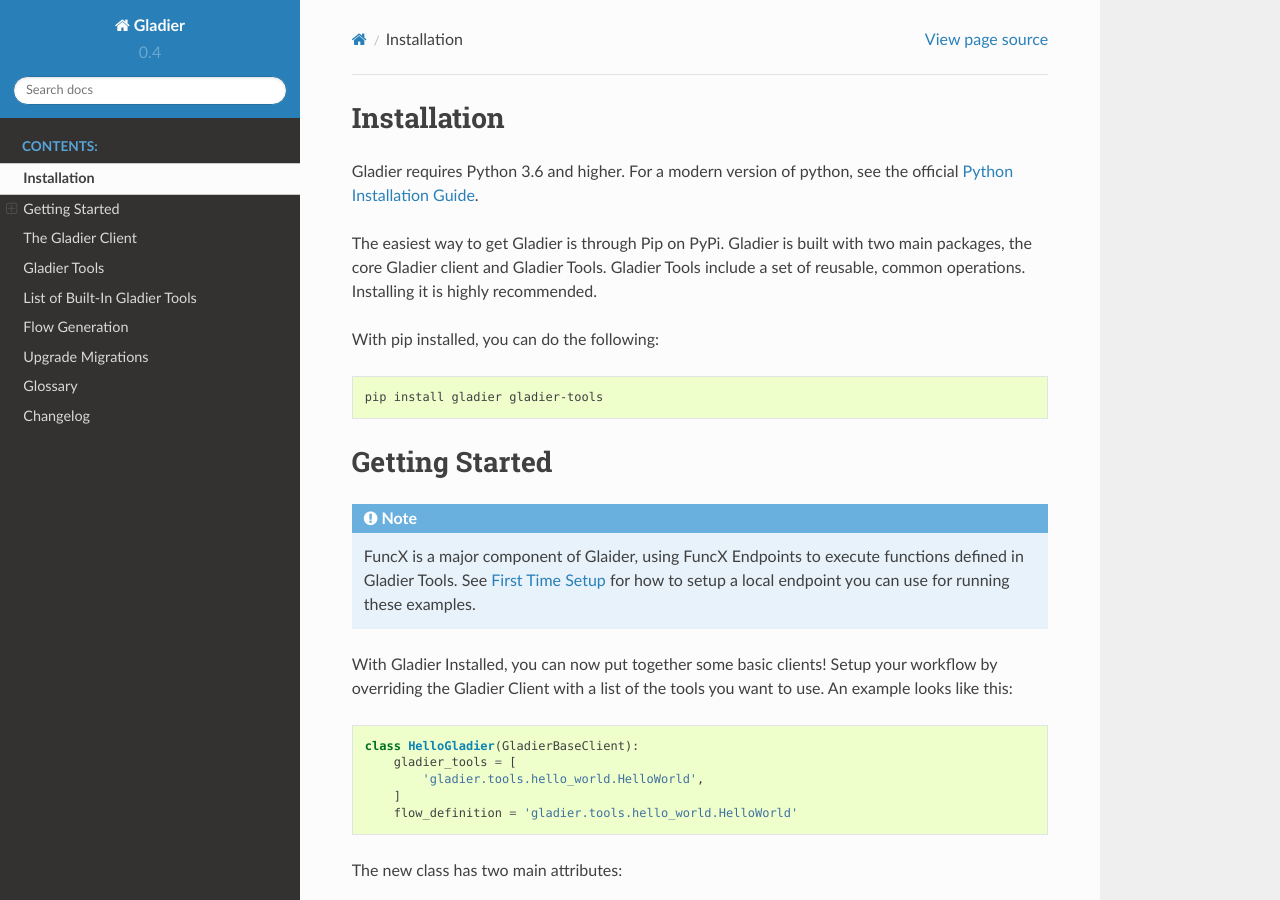
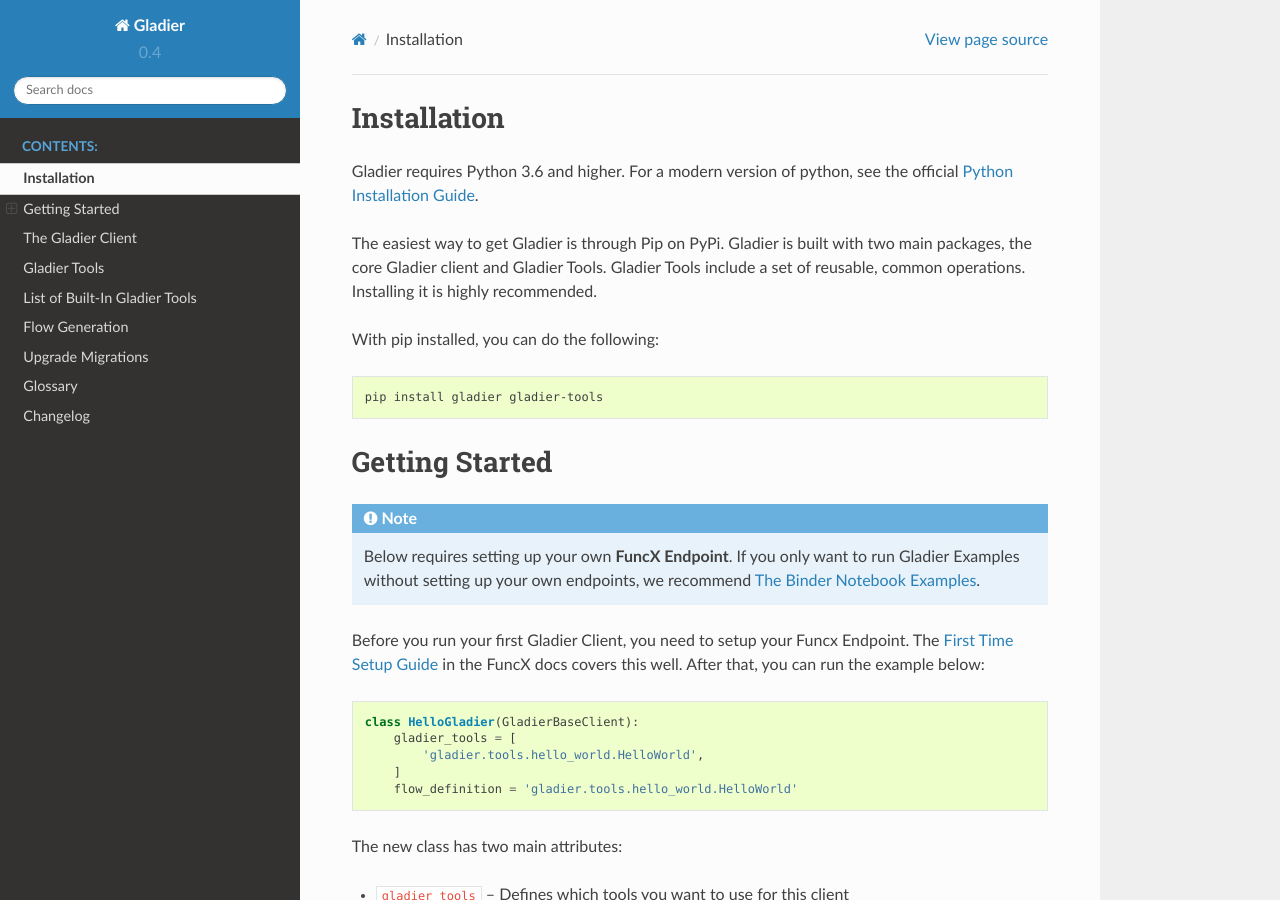
Before and after one commit to globus-gladier/gladier, a Sphinx documentation site: the page built from docs/installation.rst, in a window 1280 px wide and 900 px high. Built offline with Sphinx 7.4.7 and the Read the Docs theme 2.0.0, drawn with Linux system fonts in a browser that asks for light colours.

Commit message:
docs: Link to the Gladier Binder Examples

```diff
--- a/docs/installation.rst
+++ b/docs/installation.rst
@@ -19,14 +19,14 @@
 ===============
 
 .. note::
-   FuncX is a major component of Glaider, using FuncX Endpoints to execute
-   functions defined in Gladier Tools. See
-   `First Time Setup <https://funcx.readthedocs.io/en/latest/endpoints.html#first-time-setup>`_
-   for how to setup a local endpoint you can use for running these examples.
+   Below requires setting up your own **FuncX Endpoint**. If you only want to run
+   Gladier Examples without setting up your own endpoints, we recommend
+   `The Binder Notebook Examples <https://github.com/globus-gladier/gladier-examples>`_.
 
-With Gladier Installed, you can now put together some basic clients!
-Setup your workflow by overriding the Gladier Client with a list of the
-tools you want to use. An example looks like this:
+
+Before you run your first Gladier Client, you need to setup your Funcx Endpoint. The
+`First Time Setup Guide <https://funcx.readthedocs.io/en/latest/endpoints.html#first-time-setup>`_
+in the FuncX docs covers this well. After that, you can run the example below:
 
 .. literalinclude:: tools/gladier_example.py
    :language: python
```
